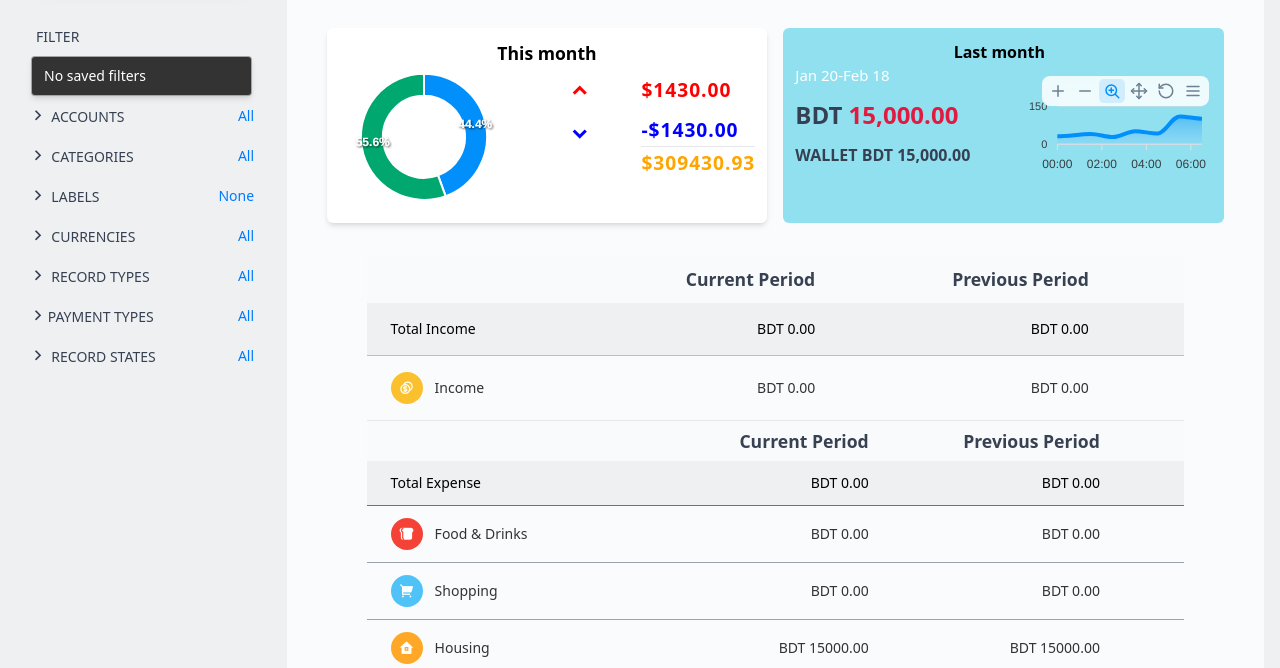
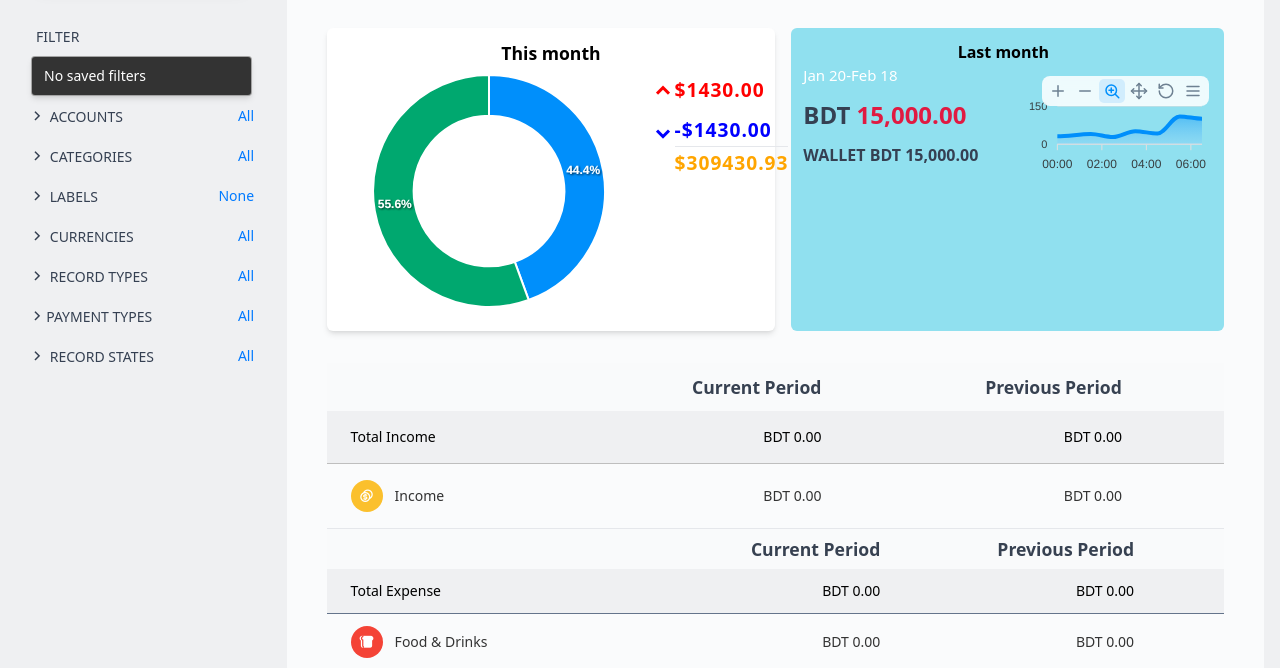
Before and after one commit to ArafatWebCraft/wallet-master-analytics, a plain HTML site: page index.html in a window 1280 px wide. Shown: the part 128-796 px from the top of the page. Drawn offline with nearby package versions, Linux system fonts and the light colour scheme.

Commit message:
chart change

```diff
--- a/index.html
+++ b/index.html
@@ -43,49 +43,49 @@
                 <div class="w-full">
                     <div class="flex justify-between items-center w-[90%] h-10 text-[#b8b8b8da] select-none mx-auto">
                         <span class="text-[14px] cursor-default text-[#354052] uppercase font-[500] "><i
-                                class="ri-arrow-right-s-line text-[1.2rem]"></i> accounts</span>
+                                class="ri-arrow-right-s-line text-[1.1rem]"></i> accounts</span>
                         <span class="capitalize font-[500] text-[#007aff] text-sm">all</span>
                     </div>
                 </div>
                 <div class="w-full">
                     <div class="flex justify-between items-center w-[90%] h-10 text-[#b8b8b8da] select-none mx-auto">
                         <span class="text-[14px] cursor-default text-[#354052] uppercase font-[500] "><i
-                                class="ri-arrow-right-s-line text-[1.2rem]"></i> categories</span>
+                                class="ri-arrow-right-s-line text-[1.1rem]"></i> categories</span>
                         <span class="capitalize font-[500] text-[#007aff] text-sm">all</span>
                     </div>
                 </div>
                 <div class="w-full">
                     <div class="flex justify-between items-center w-[90%] h-10 text-[#b8b8b8da] select-none mx-auto">
                         <span class="text-[14px] cursor-default text-[#354052] uppercase font-[500] "><i
-                                class="ri-arrow-right-s-line text-[1.2rem]"></i> labels</span>
+                                class="ri-arrow-right-s-line text-[1.1rem]"></i> labels</span>
                         <span class="capitalize font-[500] text-[#007aff] text-sm">none</span>
                     </div>
                 </div>
                 <div class="w-full">
                     <div class="flex justify-between items-center w-[90%] h-10 text-[#b8b8b8da] select-none mx-auto">
                         <span class="text-[14px] cursor-default text-[#354052] uppercase font-[500] "><i
-                                class="ri-arrow-right-s-line text-[1.2rem]"></i> currencies</span>
+                                class="ri-arrow-right-s-line text-[1.1rem]"></i> currencies</span>
                         <span class="capitalize font-[500] text-[#007aff] text-sm">all</span>
                     </div>
                 </div>
                 <div class="w-full">
                     <div class="flex justify-between items-center w-[90%] h-10 text-[#b8b8b8da] select-none mx-auto">
                         <span class="text-[14px] cursor-default text-[#354052] uppercase font-[500] "><i
-                                class="ri-arrow-right-s-line text-[1.2rem]"></i> record types</span>
+                                class="ri-arrow-right-s-line text-[1.1rem]"></i> record types</span>
                         <span class="capitalize font-[500] text-[#007aff] text-sm">all</span>
                     </div>
                 </div>
                 <div class="w-full">
                     <div class="flex justify-between items-center w-[90%] h-10 text-[#b8b8b8da] select-none mx-auto">
                         <span class="text-[14px] cursor-default text-[#354052] uppercase font-[500] "><i
-                                class="ri-arrow-right-s-line text-[1.2rem]"></i>payment types</span>
+                                class="ri-arrow-right-s-line text-[1.1rem]"></i>payment types</span>
                         <span class="capitalize font-[500] text-[#007aff] text-sm">all</span>
                     </div>
                 </div>
                 <div class="w-full">
                     <div class="flex justify-between items-center w-[90%] h-10 text-[#b8b8b8da] select-none mx-auto">
                         <span class="text-[14px] cursor-default text-[#354052] uppercase font-[500] "><i
-                                class="ri-arrow-right-s-line text-[1.2rem]"></i> record states</span>
+                                class="ri-arrow-right-s-line text-[1.1rem]"></i> record states</span>
                         <span class="capitalize font-[500] text-[#007aff] text-sm">all</span>
                     </div>
                 </div>
@@ -96,7 +96,7 @@
             <!-- start grid body analytics -->
             <div class="w-full bg-[#fafbfc] rounded overflow-hidden">
 
-                <div class="bg-[#F4A261] capitalize px-10 py-3">
+                <div class="bg-[#F4A261] px-10 capitalize py-3">
                     <a href="#" class="font-[500] text-[white] hover:no-underline underline">incomes & expenses report
                         <i class="fa-solid fa-caret-down text-[11px] text-[#7f8fa4]"></i></a>
                 </div>
@@ -109,7 +109,7 @@
                         <div class="analytics-month  bg-[white] rounded-md shadow-md py-3 px-3 min-h[100px] sm:w-[50%]">
                             <h1 class="text-center text-[1.1rem] w-[100px] font-semibold mx-auto ">This month</h1>
                             <div class="flex justify-between">
-                                <div class="w-[40%]" id="chart">
+                                <div class="" id="chart">
                                 </div>
                                 <div class="analytics-amount">
                                     <div class="next-alalytic font-bold flex 2xl:pt-5 flex-col ml-3">
@@ -145,7 +145,7 @@
                         </div>
                     </div>
                     <!-- start table -->
-                    <div class="px-10 mt-5">
+                    <div class="mt-5">
 
                         <div class="relative overflow-x-auto">
                             <table class="w-full text-sm text-right rtl:text-right">
```
